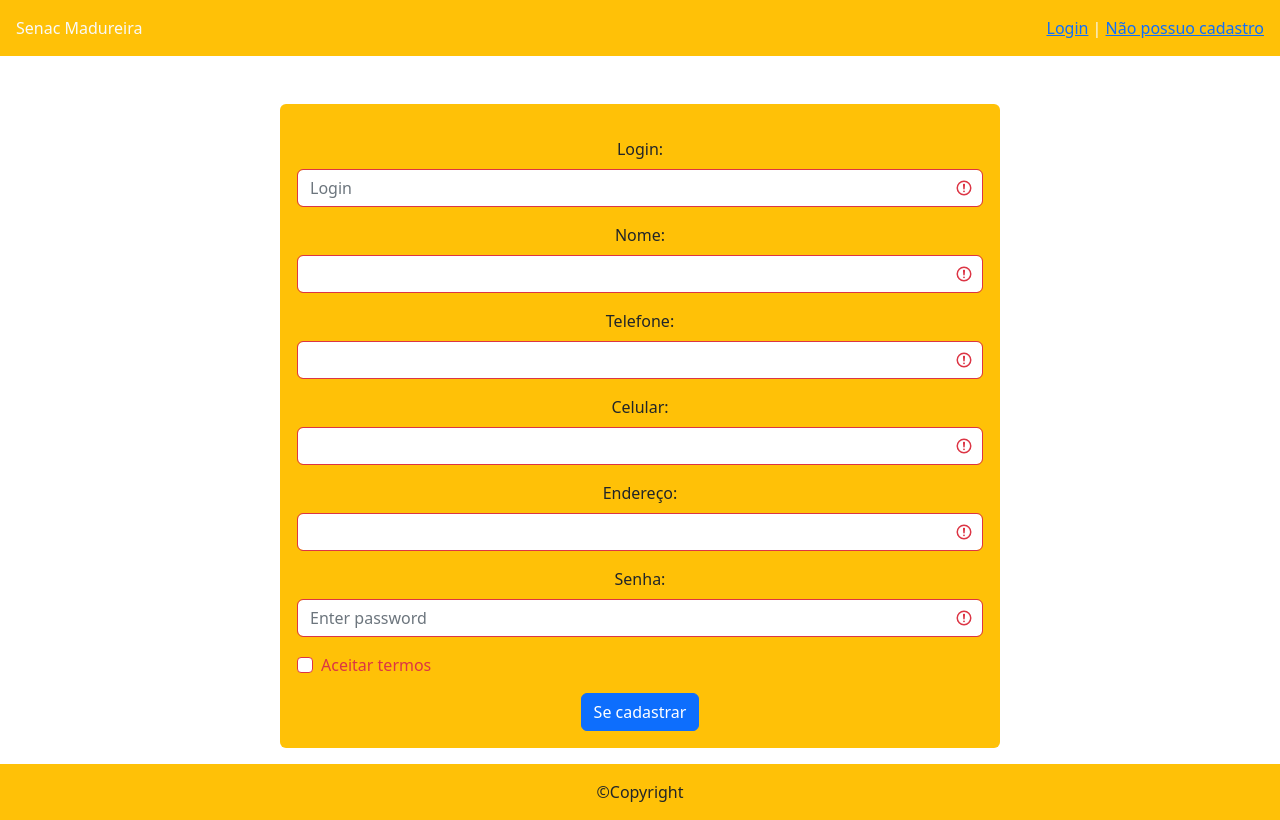
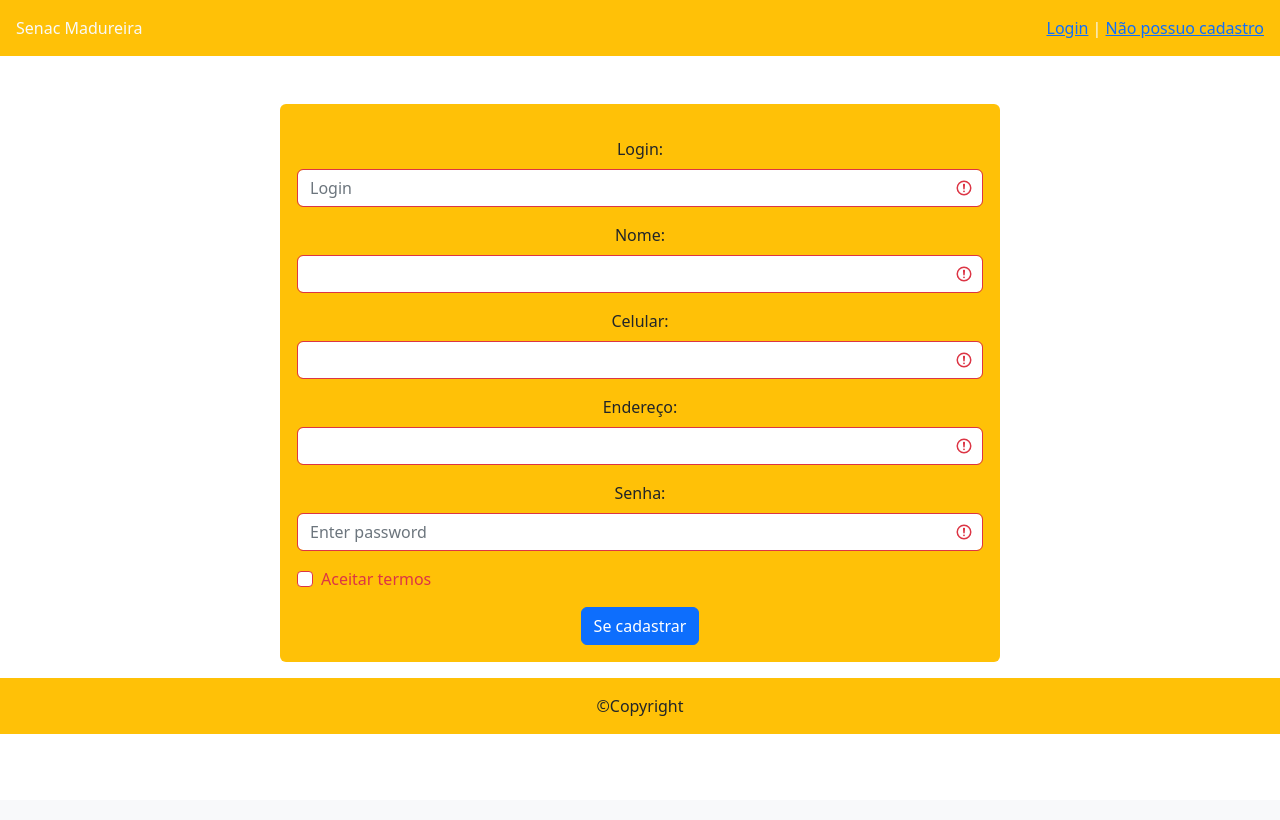
Before and after one commit to Polariswright/projetinho, a PHP site: page /formUser.php in a window 1280 px wide. After the commit the page ends 734 px from the top, so only its background shows below. Run offline with PHP 8.4, Linux system fonts and the light colour scheme.

Commit message:
update form

```diff
--- a/burger/user/formUser.php
+++ b/burger/user/formUser.php
@@ -18,11 +18,6 @@ include "../adm/control.php";
 
                     </div>
                     <div class="mb-3 mt-3">
-                        <label for="tel" class="form-label">Telefone:</label>
-                        <input type="text" class="form-control" id="tel" name="tel" required maxlength="20">
-
-                    </div>
-                    <div class="mb-3 mt-3">
                         <label for="cel" class="form-label">Celular:</label>
                         <input type="text" class="form-control" id="cel" name="cel" required maxlength="20">
 
@@ -39,13 +34,13 @@ include "../adm/control.php";
                         <input class="form-check-input" type="checkbox" id="myCheck" name="remember" required>
                         <label class="form-check-label" for="myCheck">Aceitar termos</label>
                     </div>
-                    <!-- Button to Open the Modal -->
+                    <!-- Butão para abrir o  Modal -->
                     <button type="button" class="btn btn-primary" data-bs-toggle="modal" data-bs-target="#myModal">
-                       Se cadastrar
+                        Se cadastrar
                     </button>
 
-                    <!-- The Modal -->
-                    <div class="modal" id="myModal">
+                    <!-- O Modal -->
+                    <div class="modal text-center" id="myModal">
                         <div class="modal-dialog">
                             <div class="modal-content">
 
```
